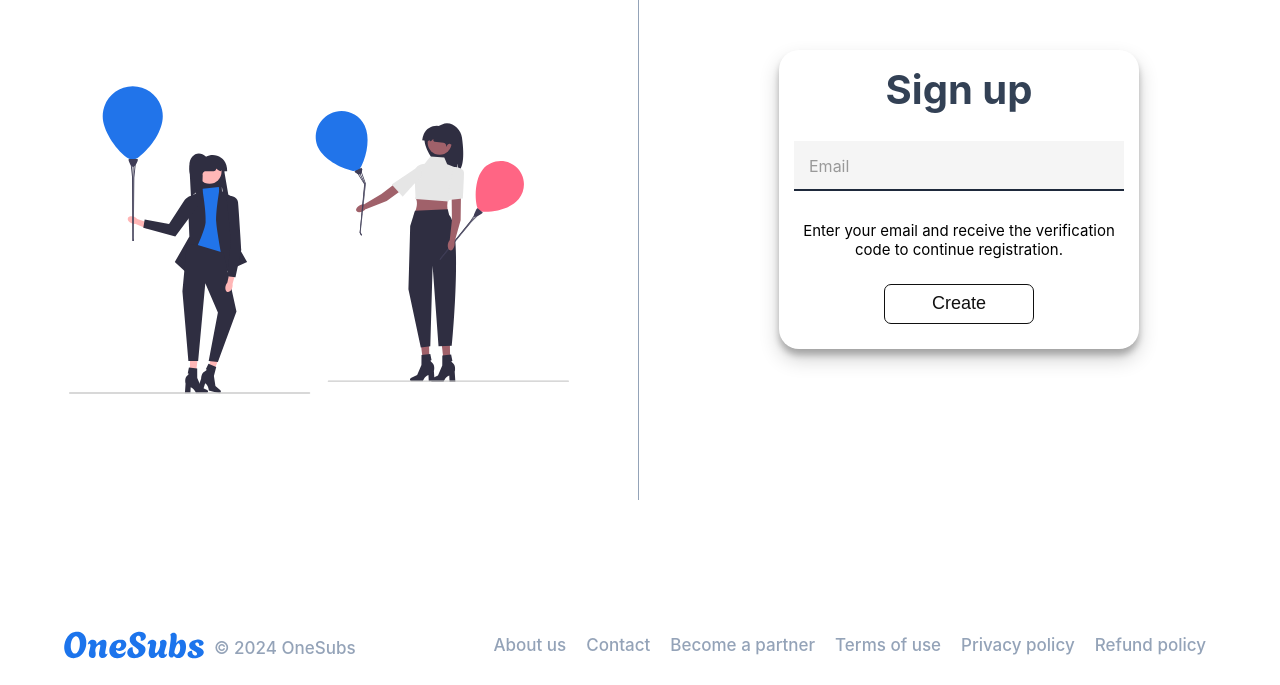
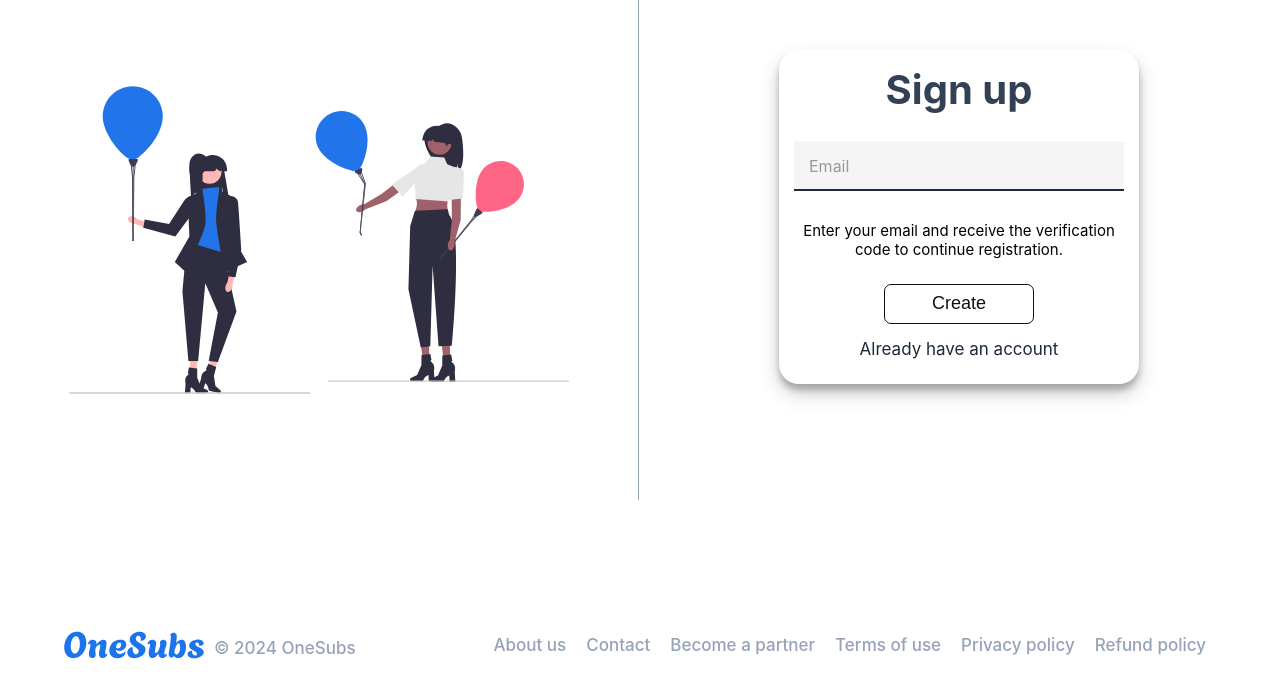
Before and after one commit to one-subs/onesubs.co, a React (Create React App) app: page /account/create-account in a window 1280 px wide. Shown: the part 150-835 px from the top of the page. Built offline with nearby package versions, Linux system fonts and the light colour scheme.

Commit message:
sign up redirect to sign in

```diff
--- a/src/users/pages/CreateAccount.js
+++ b/src/users/pages/CreateAccount.js
@@ -1,5 +1,5 @@
 import { useState } from 'react';
-import { useNavigate } from "react-router-dom";
+import { useNavigate, Link } from "react-router-dom";
 
 import useHttp from "../../hooks/http.hook";
 
@@ -50,6 +50,11 @@ function CreateAccount() {
 
             <button onClick={(e) => create(e)} style={{ margin: "0px" }}><span>Create</span></button>
 
+            <div className="header" style={{ textAlign: 'center', marginTop: '15px' }}>
+              <Link to="/account" style={{ textDecoration: 'none', color: '#2174ea' }}>
+                <span style={{ fontSize: '17px' }}>Already have an account</span>
+              </Link>
+            </div>
           </div>
         </div>
 
```
